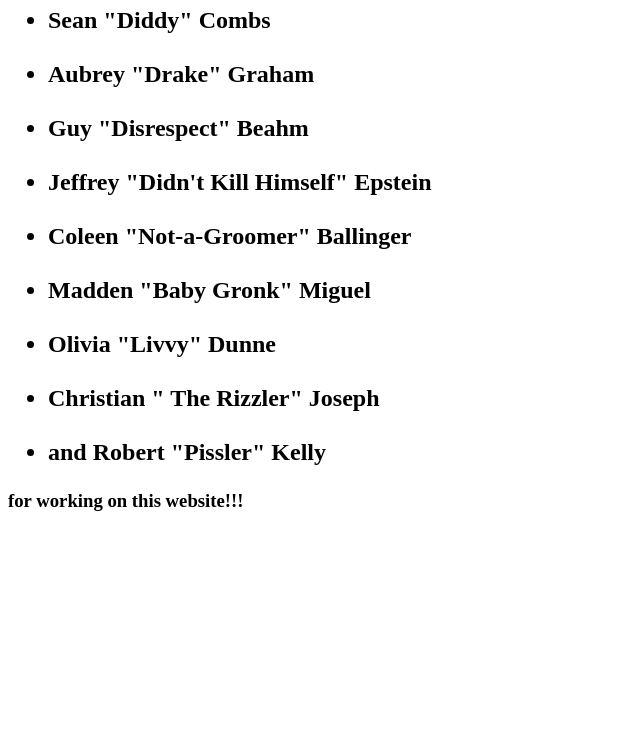
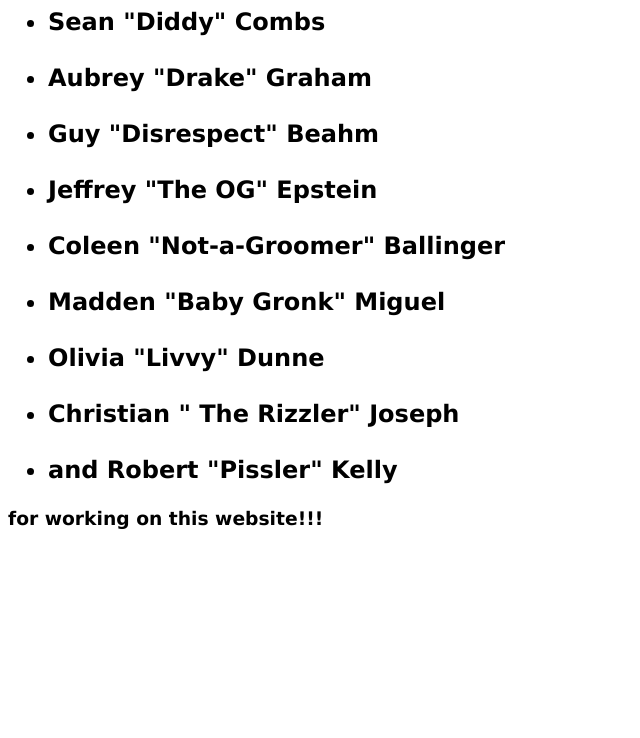
Before and after one commit to TheSkidToRuleThemAll/html, a plain HTML site: page expoHtml/main/redirects/owners.html in a window 1280 px wide. Shown: the part 62-800 px from the top of the page, without its empty margins (0-640 px from the left). Drawn offline with Linux system fonts and the light colour scheme.

Commit message:
Update owners.html
Changed font and added titles to all links

```diff
--- a/expoHtml/main/redirects/owners.html
+++ b/expoHtml/main/redirects/owners.html
@@ -1,23 +1,26 @@
-
+<body>
 <h1>
 SPECIAL THANKS TO:<br>
 </h1>
 <h2><ul>
-<li><a href=https://en.wikipedia.org/wiki/Sean_Combs target=_window>Sean "Diddy" Combs</a><br><br></li>
-<li><a target=_window href=https://en.wikipedia.org/wiki/Drake_(musician)>Aubrey "Drake" Graham</a><br><br></li>
-<li><a target=_window href=https://en.wikipedia.org/wiki/Dr_Disrespect>Guy "Disrespect" Beahm</a><br><br></li>
-<li><a target=_window href=https://ro.wikipedia.org/wiki/Jeffrey_Epstein >Jeffrey "Didn't Kill Himself" Epstein</a><br><br></li>
-<li><a target=_window href=https://en.wikipedia.org/wiki/Colleen_Ballinger >Coleen "Not-a-Groomer" Ballinger</a><br><br></li>
-<li><a target=_window href=https://en.wikipedia.org/wiki/Baby_Gronk >Madden "Baby Gronk" Miguel</a><br><br></li>
-<li><a target=_window href=https://en.wikipedia.org/wiki/Livvy_Dunne >Olivia "Livvy" Dunne</a><br><br></li>
-<li><a target=_window href=https://en.wikipedia.org/wiki/The_Rizzler >Christian " The Rizzler" Joseph</a><br><br></li></li>
-<li>and <a target=_window href=https://en.wikipedia.org/wiki/R._Kelly>Robert "Pissler" Kelly</a><br></li>
+<li><a href=https://en.wikipedia.org/wiki/Sean_Combs target=_window title="The Diddler">Sean "Diddy" Combs</a><br><br></li>
+<li><a target=_window href=https://en.wikipedia.org/wiki/Drake_(musician) title="Cerified Loverboy?">Aubrey "Drake" Graham</a><br><br></li>
+<li><a target=_window href=https://en.wikipedia.org/wiki/Dr_Disrespect title="Potential Man">Guy "Disrespect" Beahm</a><br><br></li>
+<li><a target=_window href=https://ro.wikipedia.org/wiki/Jeffrey_Epstein title="He Didn't Kill Himself">Jeffrey "The OG" Epstein</a><br><br></li>
+<li><a target=_window href=https://en.wikipedia.org/wiki/Colleen_Ballinger title="The First Female Diddler" >Coleen "Not-a-Groomer" Ballinger</a><br><br></li>
+<li><a target=_window href=https://en.wikipedia.org/wiki/Baby_Gronk title="Lil Gronkowsky">Madden "Baby Gronk" Miguel</a><br><br></li>
+<li><a target=_window href=https://en.wikipedia.org/wiki/Livvy_Dunne title="The Rizzard of Gronkk" >Olivia "Livvy" Dunne</a><br><br></li>
+<li><a target=_window href=https://en.wikipedia.org/wiki/The_Rizzler title="Prodigy in The Art of Rizz" >Christian " The Rizzler" Joseph</a><br><br></li></li>
+<li>and <a target=_window href=https://en.wikipedia.org/wiki/R._Kelly title="The Pissanator">Robert "Pissler" Kelly</a><br></li>
 </h2></ul>
 <h3>for working on this website!!!</h3>
 <audio autoplay loop src=../media/diddlerDiss.mp3>
-<img src=media/griddy.gif  width=50% height=50% align=right >
 <style>
 a{
 text-decoration:none; color:black;
 }
+body{
+font-family:verdana;
+}
 </style>
+</body>
```
